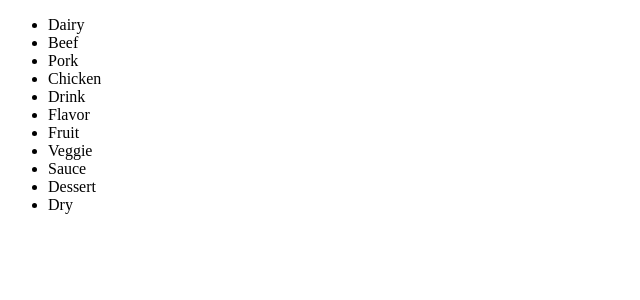
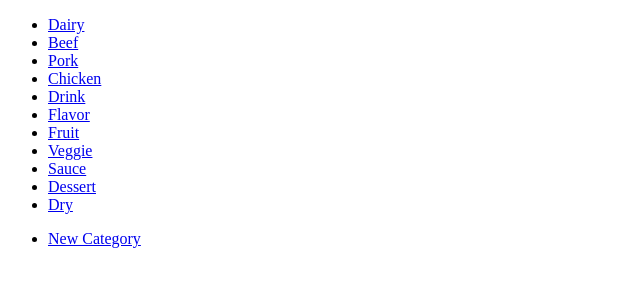
Before and after one commit to adamtorres/inventory-yet-another-rewrite, a Django app: page /inventory/categories/ in a window 1280 px wide. Shown: the top 300 px of the page, without its empty margins (0-640 px from the left). Run offline with Django 5.2, Linux system fonts and the light colour scheme; data comes from the database, SQL or seed files in the repository.

Commit message:
Added views to create/update/delete/view categories

```diff
--- a/inventory/templates/inventory/category_list.html
+++ b/inventory/templates/inventory/category_list.html
@@ -6,7 +6,10 @@
 {% block content %}
 <ul>
 {% for category in category_list %}
-    <li>{{ category.name }}</li>
+    <li><a href="{% url "inventory:category_detail" pk=category.pk %}">{{ category.name }}</a></li>
 {% endfor %}
 </ul>
+<ul>
+<li><a href="{% url "inventory:category_create" %}">New Category</a></li>
+</ul>
 {% endblock %}
--- a/inventory/urls.py
+++ b/inventory/urls.py
@@ -8,4 +8,8 @@ app_name = "inventory"
 
 urlpatterns = [
     urls.path("categories/", i_views.CategoryListView.as_view(), name="category_list"),
+    urls.path("category/<int:pk>", i_views.CategoryDetailView.as_view(), name="category_detail"),
+    urls.path("category/<int:pk>/delete", i_views.CategoryDeleteView.as_view(), name="category_delete"),
+    urls.path("category/<int:pk>/edit", i_views.CategoryUpdateView.as_view(), name="category_update"),
+    urls.path("category/new", i_views.CategoryCreateView.as_view(), name="category_create"),
 ]
--- a/inventory/views/__init__.py
+++ b/inventory/views/__init__.py
@@ -1 +1 @@
-from .category import CategoryListView
+from .category import CategoryUpdateView, CategoryListView, CategoryDetailView, CategoryDeleteView, CategoryCreateView
--- a/inventory/views/category.py
+++ b/inventory/views/category.py
@@ -1,7 +1,34 @@
+from django import urls
 from django.views import generic
 
 from inventory import models as inv_models
 
 
+class CategoryCreateView(generic.CreateView):
+    model = inv_models.Category
+    fields = ["name"]
+
+    def get_success_url(self):
+        return urls.reverse("inventory:category_detail", args=(self.object.id,))
+
+
+class CategoryDeleteView(generic.DeleteView):
+    model = inv_models.Category
+
+    def get_success_url(self):
+        return urls.reverse("inventory:category_list")
+
+class CategoryDetailView(generic.DetailView):
+    queryset = inv_models.Category.objects.all()
+
+
 class CategoryListView(generic.ListView):
     model = inv_models.Category
+
+
+class CategoryUpdateView(generic.UpdateView):
+    model = inv_models.Category
+    fields = ["name"]
+
+    def get_success_url(self):
+        return urls.reverse("inventory:category_detail", args=(self.object.id,))
```
Also changed, not shown: inventory/templates/inventory/category_confirm_delete.html (added, +13 -0 lines), inventory/templates/inventory/category_detail.html (added, +13 -0 lines), inventory/templates/inventory/category_form.html (added, +21 -0 lines).
